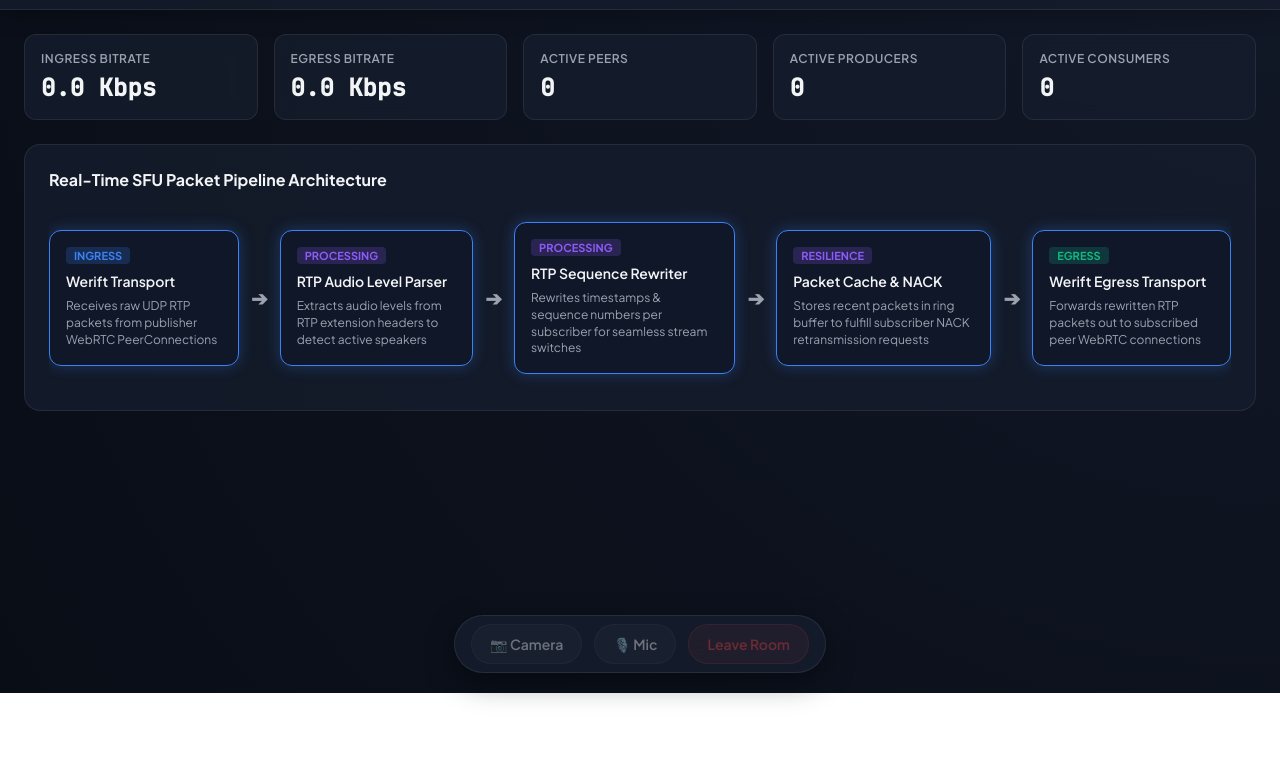
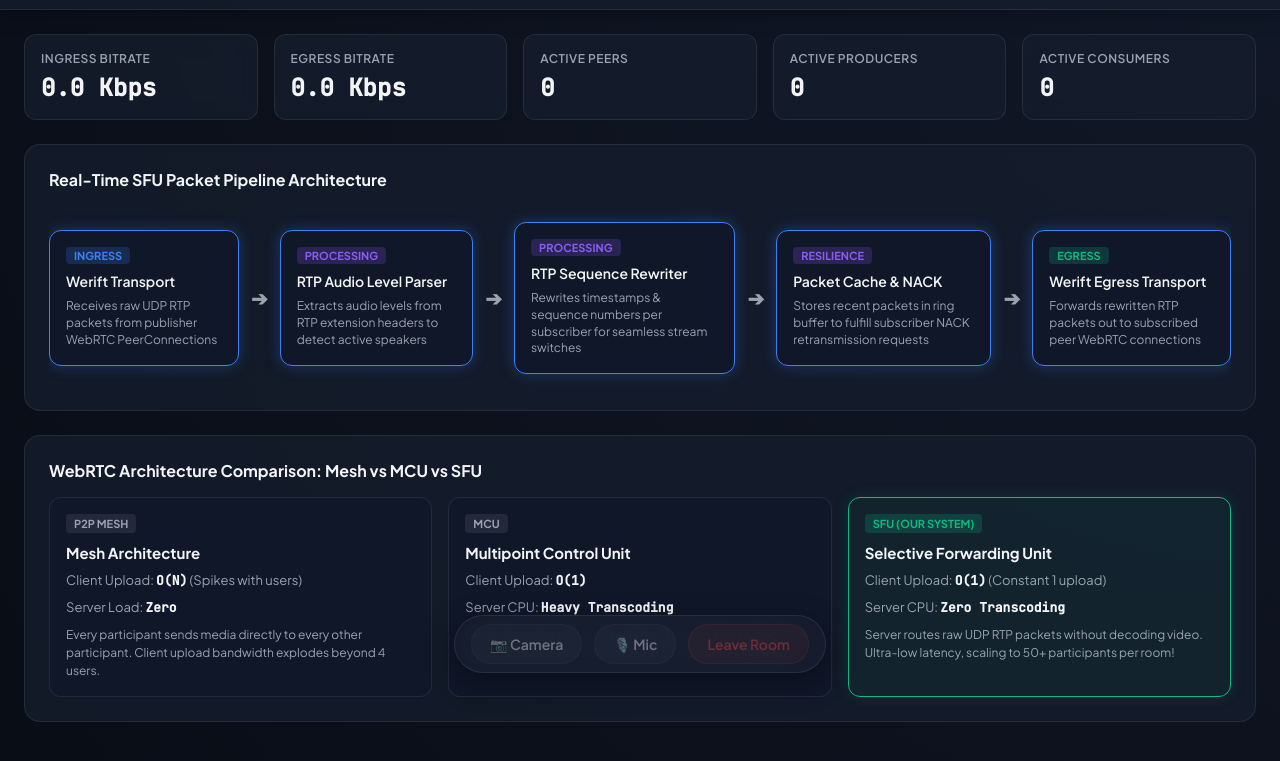
Before and after one commit to Nitinkgupta9967/SFU_, a website with bundled scripts: page client/demo/index.html in a window 1280 px wide. Both pictures are taken after a click on the button "⚡ SFU Architecture". Shown: the part 107-868 px from the top of the page. Before the commit the page ends 800 px from the top, so only its background shows below. Built offline with nearby package versions, Linux system fonts and the light colour scheme.

Commit message:
feat: add interactive WebRTC architecture comparison matrix (SFU vs Mesh vs MCU) to UI

```diff
--- a/client/demo/index.html
+++ b/client/demo/index.html
@@ -417,6 +417,79 @@
         word-break: break-all;
       }
 
+      /* Architecture Comparison Card */
+      .comparison-panel {
+        background: var(--panel-bg);
+        border: 1px solid var(--panel-border);
+        border-radius: 16px;
+        padding: 24px;
+        display: flex;
+        flex-direction: column;
+        gap: 16px;
+      }
+
+      .comparison-grid {
+        display: grid;
+        grid-template-columns: repeat(auto-fit, minmax(260px, 1fr));
+        gap: 16px;
+      }
+
+      .comparison-card {
+        background: rgba(15, 23, 42, 0.6);
+        border: 1px solid var(--panel-border);
+        border-radius: 12px;
+        padding: 16px;
+        display: flex;
+        flex-direction: column;
+        gap: 10px;
+        position: relative;
+      }
+
+      .comparison-card.sfu {
+        border-color: var(--accent-green);
+        background: rgba(16, 185, 129, 0.05);
+        box-shadow: 0 0 15px rgba(16, 185, 129, 0.15);
+      }
+
+      .comp-badge {
+        font-size: 11px;
+        font-weight: 700;
+        padding: 3px 8px;
+        border-radius: 4px;
+        width: fit-content;
+        text-transform: uppercase;
+        background: rgba(255, 255, 255, 0.08);
+        color: var(--text-secondary);
+      }
+
+      .comp-badge.sfu {
+        background: rgba(16, 185, 129, 0.2);
+        color: var(--accent-green);
+      }
+
+      .comp-title {
+        font-size: 15px;
+        font-weight: 700;
+        color: var(--text-primary);
+      }
+
+      .comp-stat {
+        font-size: 13px;
+        color: var(--text-secondary);
+      }
+
+      .comp-stat span {
+        color: var(--text-primary);
+        font-weight: 600;
+        font-family: var(--font-mono);
+      }
+
+      .comp-desc {
+        font-size: 12px;
+        color: var(--text-secondary);
+        line-height: 1.5;
+      }
+
       footer {
         position: sticky;
         bottom: 20px;
@@ -588,6 +661,33 @@
               </div>
             </div>
           </div>
+
+          <div class="comparison-panel">
+            <div class="diagram-title">WebRTC Architecture Comparison: Mesh vs MCU vs SFU</div>
+            <div class="comparison-grid">
+              <div class="comparison-card">
+                <span class="comp-badge">P2P Mesh</span>
+                <span class="comp-title">Mesh Architecture</span>
+                <span class="comp-stat">Client Upload: <span>O(N)</span> (Spikes with users)</span>
+                <span class="comp-stat">Server Load: <span>Zero</span></span>
+                <span class="comp-desc">Every participant sends media directly to every other participant. Client upload bandwidth explodes beyond 4 users.</span>
+              </div>
+              <div class="comparison-card">
+                <span class="comp-badge">MCU</span>
+                <span class="comp-title">Multipoint Control Unit</span>
+                <span class="comp-stat">Client Upload: <span>O(1)</span></span>
+                <span class="comp-stat">Server CPU: <span>Heavy Transcoding</span></span>
+                <span class="comp-desc">Server decodes and mixes all video streams into 1 composite layout stream. Extremely high CPU cost & decoding delay.</span>
+              </div>
+              <div class="comparison-card sfu">
+                <span class="comp-badge sfu">SFU (Our System)</span>
+                <span class="comp-title">Selective Forwarding Unit</span>
+                <span class="comp-stat">Client Upload: <span>O(1)</span> (Constant 1 upload)</span>
+                <span class="comp-stat">Server CPU: <span>Zero Transcoding</span></span>
+                <span class="comp-desc">Server routes raw UDP RTP packets without decoding video. Ultra-low latency, scaling to 50+ participants per room!</span>
+              </div>
+            </div>
+          </div>
         </div>
       </div>
 
```
